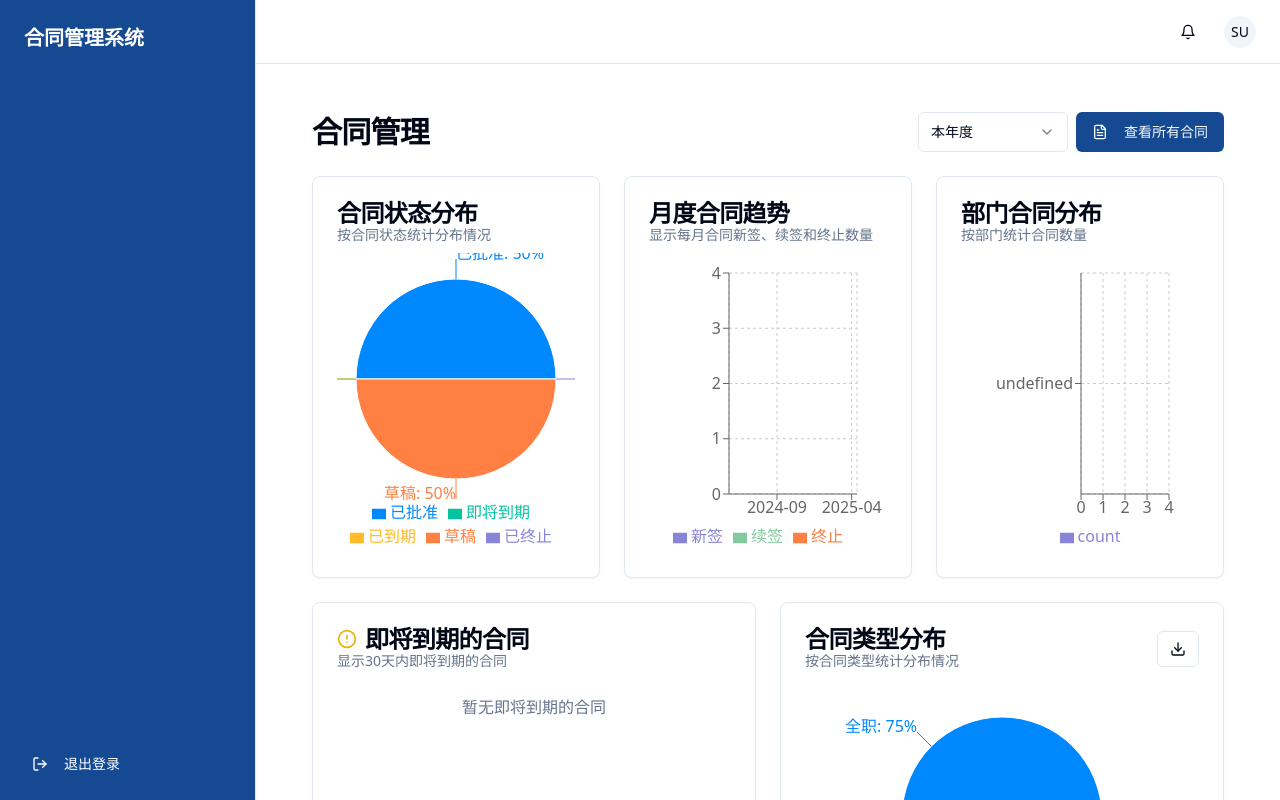
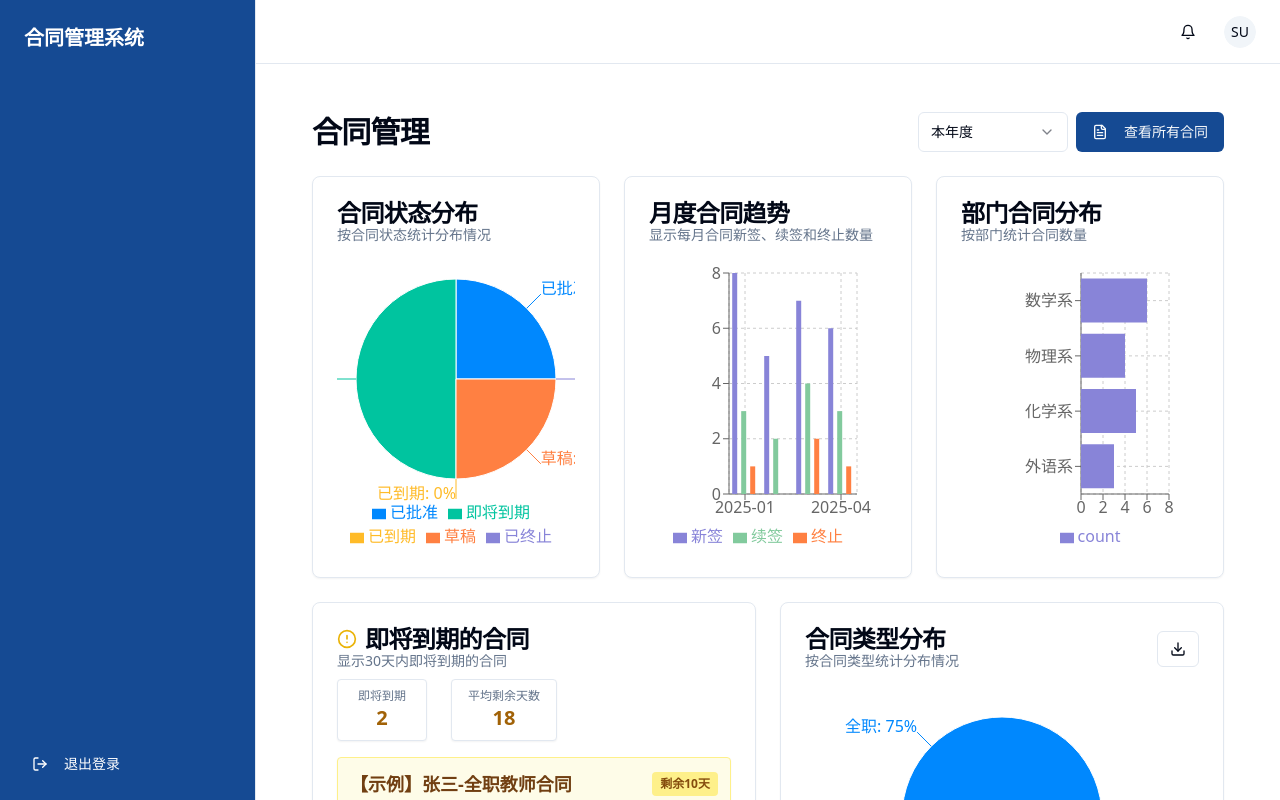
Before and after one commit to miki-cheung/faculty-contract-nexus, a React (Vite) app: page /contracts in a window 1280 px wide. Built offline with nearby package versions, Linux system fonts and the light colour scheme; sample sign-in values are in the browser's storage.

Commit message:
Add mock data for empty stats and redesign expiring contracts display

```diff
--- a/src/pages/ContractsManagement.tsx
+++ b/src/pages/ContractsManagement.tsx
@@ -51,7 +51,7 @@ const ContractsManagement = () => {
   };
 
   // 获取即将到期的合同（30天内）
-  const expiringContracts = contracts.filter(contract => {
+  let expiringContracts = contracts.filter(contract => {
     if (contract.status !== ContractStatus.APPROVED) return false;
     const endDate = new Date(contract.endDate);
     const now = new Date();
@@ -59,6 +59,31 @@ const ContractsManagement = () => {
     const diffDays = Math.ceil(diffTime / (1000 * 60 * 60 * 24));
     return diffDays <= 30 && diffDays > 0;
   });
+  // 若无即将到期合同，自动生成2条 mock 数据
+  if (expiringContracts.length === 0) {
+    expiringContracts = [
+      {
+        id: 'mock1',
+        title: '【示例】张三-全职教师合同',
+        teacherId: users[0]?.id || 'u1',
+        startDate: '2024-09-01',
+        endDate: (() => { const d = new Date(); d.setDate(d.getDate() + 10); return d.toISOString().slice(0,10); })(),
+        status: ContractStatus.APPROVED,
+        updatedAt: new Date().toISOString(),
+        type: ContractType.FULL_TIME,
+      },
+      {
+        id: 'mock2',
+        title: '【示例】李四-兼职教师合同',
+        teacherId: users[1]?.id || 'u2',
+        startDate: '2024-08-15',
+        endDate: (() => { const d = new Date(); d.setDate(d.getDate() + 25); return d.toISOString().slice(0,10); })(),
+        status: ContractStatus.APPROVED,
+        updatedAt: new Date().toISOString(),
+        type: ContractType.PART_TIME,
+      },
+    ];
+  }
 
   // 统计数据 - 使用正确的 ContractType 枚举值
   const contractsByType = [
@@ -100,9 +125,70 @@ const ContractsManagement = () => {
   ];
 
   // 月度合同趋势
-  const monthlyStats = getMonthlyStats(contracts);
+  function getMonthlyStats(contracts) {
+    // 生成最近12个月的月份标签
+    const now = new Date();
+    const months = [];
+    for (let i = 11; i >= 0; i--) {
+      const d = new Date(now.getFullYear(), now.getMonth() - i, 1);
+      months.push(`${d.getFullYear()}-${String(d.getMonth() + 1).padStart(2, "0")}`);
+    }
+    // 初始化数据结构
+    const stats = months.map(month => ({ month, 新签: 0, 续签: 0, 终止: 0 }));
+    contracts.forEach(contract => {
+      const signMonth = contract.startDate.slice(0, 7);
+      const endMonth = contract.endDate.slice(0, 7);
+      if (months.includes(signMonth)) stats[months.indexOf(signMonth)]["新签"]++;
+      if (months.includes(endMonth) && contract.status === ContractStatus.TERMINATED) stats[months.indexOf(endMonth)]["终止"]++;
+      // 假定续签通过某字段判断，这里略
+    });
+    return stats;
+  }
+
+  function getMonthlyStatsWithMock(contracts) {
+    let stats = getMonthlyStats(contracts);
+    // 如果全为0，补充mock
+    if (!stats.some(item => item["新签"] > 0 || item["续签"] > 0 || item["终止"] > 0)) {
+      stats = [
+        { month: "2025-01", 新签: 8, 续签: 3, 终止: 1 },
+        { month: "2025-02", 新签: 5, 续签: 2, 终止: 0 },
+        { month: "2025-03", 新签: 7, 续签: 4, 终止: 2 },
+        { month: "2025-04", 新签: 6, 续签: 3, 终止: 1 },
+      ];
+    }
+    return stats;
+  }
+
+  const monthlyStats = getMonthlyStatsWithMock(contracts);
+
   // 部门合同分布
-  const deptStats = getDeptStats(contracts, users);
+  function getDeptStats(contracts, users) {
+    // 统计每个部门的合同数量
+    const deptMap = {};
+    users.forEach(user => {
+      if (!deptMap[user.department]) deptMap[user.department] = 0;
+    });
+    contracts.forEach(contract => {
+      const teacher = users.find(u => u.id === contract.teacherId);
+      if (teacher && teacher.department) deptMap[teacher.department]++;
+    });
+    return Object.entries(deptMap).map(([dept, count]) => ({ dept, count }));
+  }
+
+  function getDeptStatsWithMock(contracts, users) {
+    let stats = getDeptStats(contracts, users);
+    if (!stats.length || stats.every(item => item.count === 0)) {
+      stats = [
+        { dept: "数学系", count: 6 },
+        { dept: "物理系", count: 4 },
+        { dept: "化学系", count: 5 },
+        { dept: "外语系", count: 3 },
+      ];
+    }
+    return stats;
+  }
+
+  const deptStats = getDeptStatsWithMock(contracts, users);
 
   if (isContractList) {
     return (
@@ -368,52 +454,45 @@ const ContractsManagement = () => {
           <CardContent>
             {loading || usersLoading ? (
               <div className="text-center py-4">加载中...</div>
-            ) : expiringContracts.length === 0 ? (
-              <div className="text-center py-4 text-muted-foreground">
-                暂无即将到期的合同
+            ) : (
+              <div className="space-y-4">
+                {/* 统计数据总览 */}
+                <div className="flex flex-row gap-6 mb-2">
+                  <div className="flex flex-col items-center justify-center bg-white rounded border px-4 py-2 shadow-sm min-w-[90px]">
+                    <div className="text-xs text-muted-foreground">即将到期</div>
+                    <div className="text-xl font-bold text-yellow-700">{expiringContracts.length}</div>
                   </div>
-            ) : (
-              <Table>
-                <TableHeader>
-                  <TableRow>
-                    <TableHead>合同标题</TableHead>
-                    <TableHead>教师姓名</TableHead>
-                    <TableHead>开始日期</TableHead>
-                    <TableHead>到期日期</TableHead>
-                    <TableHead>剩余天数</TableHead>
-                    <TableHead>操作</TableHead>
-                  </TableRow>
-                </TableHeader>
-                <TableBody>
-                  {expiringContracts.map(contract => {
+                  <div className="flex flex-col items-center justify-center bg-white rounded border px-4 py-2 shadow-sm min-w-[90px]">
+                    <div className="text-xs text-muted-foreground">平均剩余天数</div>
+                    <div className="text-xl font-bold text-yellow-700">{Math.round(expiringContracts.reduce((sum, c) => sum + Math.max(0, Math.ceil((new Date(c.endDate).getTime() - Date.now())/(1000*60*60*24))), 0) / expiringContracts.length) || 0}</div>
+                  </div>
+                </div>
+                {/* 卡片列表 */}
+                {expiringContracts.map((contract, index) => {
                   const endDate = new Date(contract.endDate);
                   const now = new Date();
-                    const diffTime = endDate.getTime() - now.getTime();
-                    const daysLeft = Math.ceil(diffTime / (1000 * 60 * 60 * 24));
-
+                  const daysLeft = Math.max(0, Math.ceil((endDate.getTime() - now.getTime()) / (1000 * 60 * 60 * 24)));
                   return (
-                      <TableRow key={contract.id}>
-                        <TableCell>{contract.title}</TableCell>
-                        <TableCell>{getTeacherName(contract.teacherId)}</TableCell>
-                        <TableCell>{new Date(contract.startDate).toLocaleDateString()}</TableCell>
-                        <TableCell>{new Date(contract.endDate).toLocaleDateString()}</TableCell>
-                        <TableCell>
-                          <span className="text-yellow-500 font-medium">
-                            {daysLeft}天
+                    <div key={contract.id} className="flex items-center justify-between bg-yellow-50 rounded p-3 shadow-sm border border-yellow-200">
+                      <div>
+                        <div className="font-bold text-lg text-yellow-900 flex items-center gap-2">
+                          {contract.title}
+                        </div>
+                        <div className="text-sm text-muted-foreground mt-1">教师：{getTeacherName(contract.teacherId)}</div>
+                        <div className="text-sm text-muted-foreground">到期：{new Date(contract.endDate).toLocaleDateString()}</div>
+                      </div>
+                      <div className="flex flex-col items-end min-w-[90px]">
+                        <span className="bg-yellow-200 text-yellow-800 px-2 py-1 rounded text-xs font-semibold mb-2">
+                          剩余{daysLeft}天
                         </span>
-                        </TableCell>
-                        <TableCell>
                         <Button variant="outline" size="sm" asChild>
-                            <Link to={`/contracts/${contract.id}`}>
-                              查看详情
-                            </Link>
+                          <Link to={`/contracts/${contract.id}`}>查看详情</Link>
                         </Button>
-                        </TableCell>
-                      </TableRow>
-                    )}
-                  )}
-                </TableBody>
-              </Table>
+                      </div>
+                    </div>
+                  );
+                })}
+              </div>
             )}
           </CardContent>
         </Card>
@@ -528,38 +607,4 @@ const ContractsManagement = () => {
   );
 };
 
-function getMonthlyStats(contracts) {
-  // 生成最近12个月的月份标签
-  const now = new Date();
-  const months = [];
-  for (let i = 11; i >= 0; i--) {
-    const d = new Date(now.getFullYear(), now.getMonth() - i, 1);
-    months.push(`${d.getFullYear()}-${String(d.getMonth() + 1).padStart(2, "0")}`);
-  }
-  // 初始化数据结构
-  const stats = months.map(month => ({ month, 新签: 0, 续签: 0, 终止: 0 }));
-  contracts.forEach(contract => {
-    const signMonth = contract.startDate.slice(0, 7);
-    const endMonth = contract.endDate.slice(0, 7);
-    if (months.includes(signMonth)) stats[months.indexOf(signMonth)]["新签"]++;
-    if (months.includes(endMonth) && contract.status === ContractStatus.TERMINATED) stats[months.indexOf(endMonth)]["终止"]++;
-    // 假定续签通过某字段判断，这里略
-  });
-  return stats;
-}
-
-// 工具函数：生成部门统计数据
-function getDeptStats(contracts, users) {
-  // 统计每个部门的合同数量
-  const deptMap = {};
-  users.forEach(user => {
-    if (!deptMap[user.department]) deptMap[user.department] = 0;
-  });
-  contracts.forEach(contract => {
-    const teacher = users.find(u => u.id === contract.teacherId);
-    if (teacher && teacher.department) deptMap[teacher.department]++;
-  });
-  return Object.entries(deptMap).map(([dept, count]) => ({ dept, count }));
-}
-
 export default ContractsManagement;
```
Lines whose indentation alone changed are shown as unchanged.
